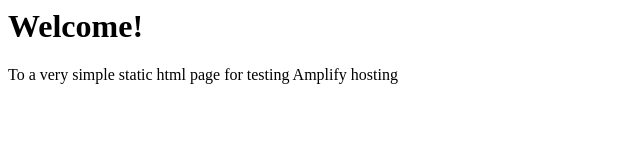
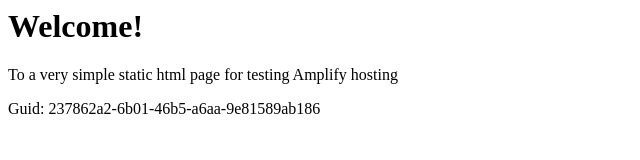
Before and after one commit to aws-aemilia-cmh/Github-PR-Commit-Integration-Test-DoNotTouch-v1-prod-us-east-2, a website: page src/index.html in a window 1280 px wide. Shown: the whole page, without its empty margins (0-640 px from the left). Drawn offline with Linux system fonts and the light colour scheme.

Commit message:
commit from integ tests

```diff
--- a/src/index.html
+++ b/src/index.html
@@ -1,3 +1,5 @@
+
+
 <html lang="en">
 
 <head>
@@ -10,6 +12,6 @@
 <body>
     <h1>Welcome!</h1>
     <p>To a very simple static html page for testing Amplify hosting</p>
-</body>
+    <p>Guid: 237862a2-6b01-46b5-a6aa-9e81589ab186</p></body>
 
 </html>
```
